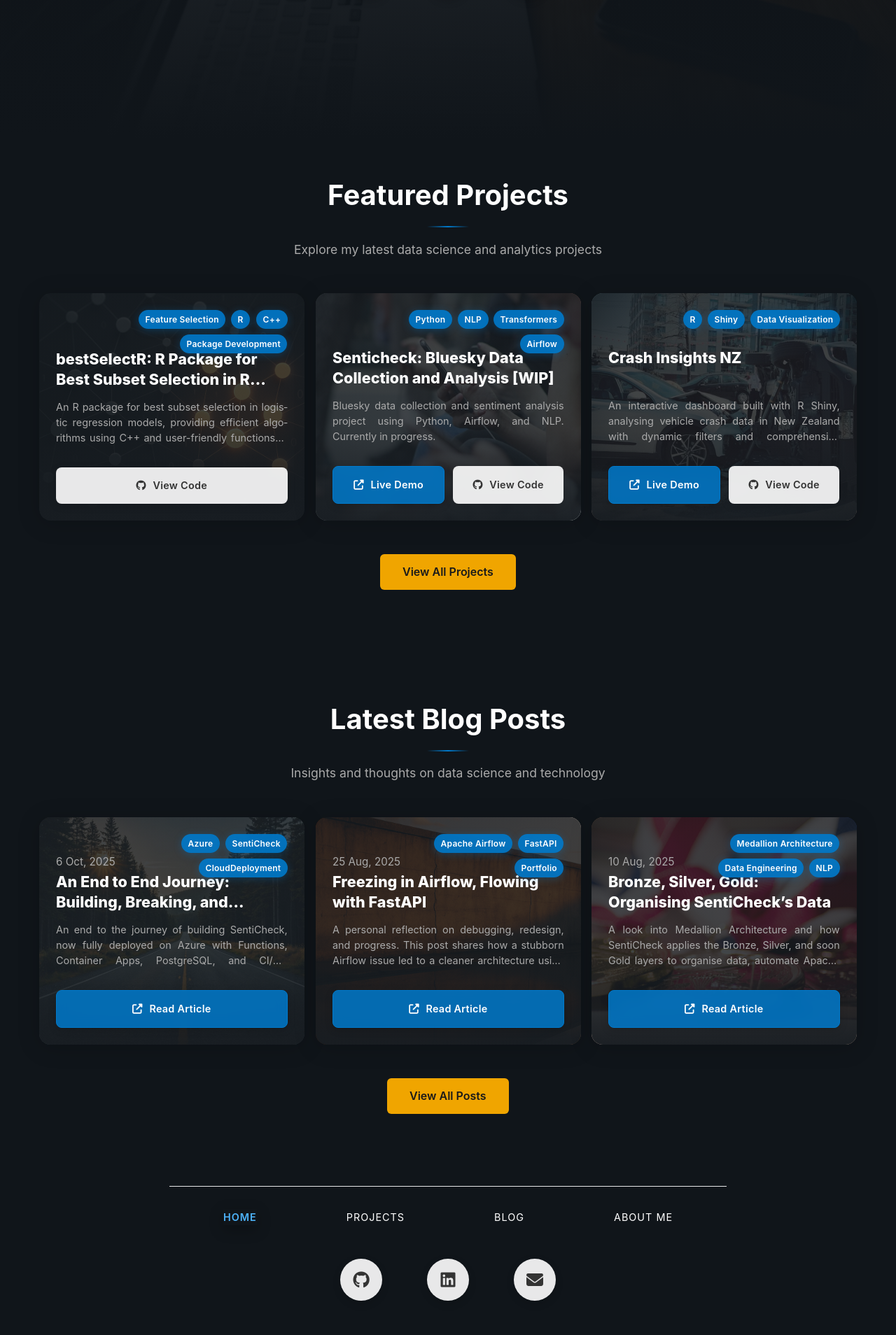
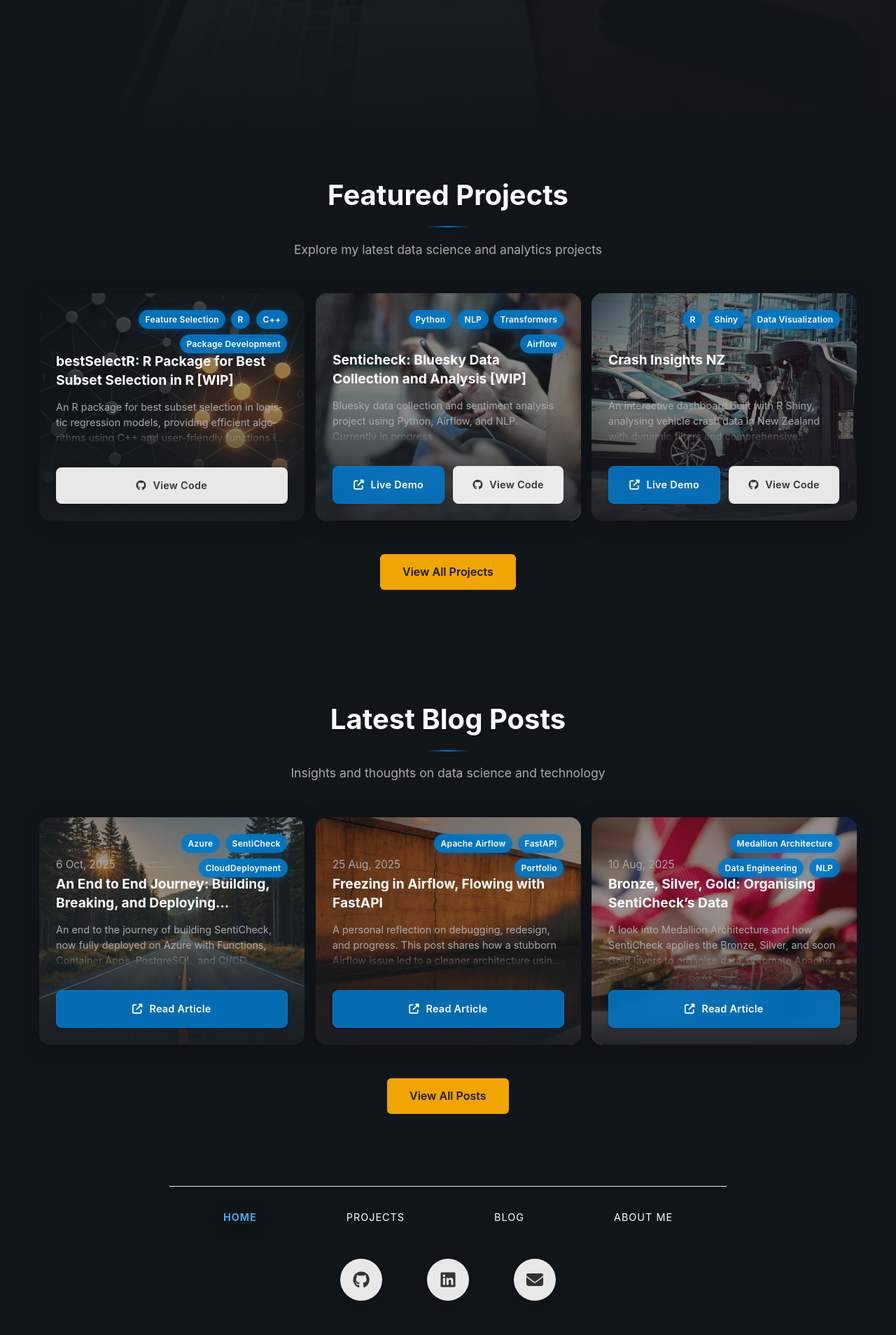
Before and after one commit to marcovietovega/portfolio, a Jekyll site: the page built from index.md, in a window 1280 px wide. Shown: the part 702-2610 px from the top of the page at 70% size. Built offline with Jekyll 4.4.1, drawn with Linux system fonts in a browser that asks for light colours.

Commit message:
style: add fade mask to truncated card descriptions

```diff
--- a/_sass/partials/_cards.scss
+++ b/_sass/partials/_cards.scss
@@ -3,26 +3,26 @@
 /* Cards Grid */
 .cards-grid {
   display: grid;
-  grid-template-columns: repeat(auto-fit, minmax(350px, 1fr));
+  grid-template-columns: repeat(3, 1fr);
   gap: 1rem;
   margin-bottom: 3rem;
 }
 
 .card {
   position: relative;
-  background: rgba(24, 29, 34, 0.85);
-  border-radius: 16px;
+  background: var(--color-card);
+  border-radius: var(--radius);
   overflow: hidden;
   box-shadow: 0 4px 32px rgba(0, 0, 0, 0.18);
   border: none;
   display: flex;
   flex-direction: column;
-  color: #fff;
+  color: var(--color-text);
 }
 
 .card:hover {
   transform: translateY(-5px);
-  box-shadow: 0 8px 30px rgba(0, 0, 0, 0.12);
+  box-shadow: 0 12px 40px rgba(0, 0, 0, 0.25);
 }
 
 .clickable-card {
@@ -52,8 +52,8 @@
   inset: 0;
   background: linear-gradient(
     to bottom,
-    rgba(24, 29, 34, 0.82) 60%,
-    rgba(24, 29, 34, 0.98) 100%
+    rgba(24, 29, 34, 0.45) 50%,
+    rgba(24, 29, 34, 0.95) 100%
   );
   z-index: 1;
   pointer-events: none;
@@ -81,24 +81,25 @@
   width: auto;
   margin-bottom: 0.1rem;
   text-align: left;
-  color: #aaa;
+  color: var(--color-text-muted);
   white-space: nowrap;
   overflow: hidden;
   text-overflow: ellipsis;
 }
 
 .card-title {
+  font-family: var(--font-display);
   display: -webkit-box;
   -webkit-line-clamp: 2; // Limit to 2 lines
   line-clamp: 2;
   -webkit-box-orient: vertical;
   overflow: hidden;
   text-overflow: ellipsis;
-  height: calc(1.35em * 2); // Adjusted for 2 lines
-  line-height: 1.35em; // Should match your design
-  font-size: 1.35rem;
-  font-weight: 800;
-  color: #fff;
+  height: calc(1.4em * 2); // Adjusted for 2 lines
+  line-height: 1.4em; // Should match your design
+  font-size: 1.2rem;
+  font-weight: 700;
+  color: var(--color-text);
   margin: 0 0;
   word-break: break-word;
   hyphens: auto;
@@ -107,8 +108,8 @@
 
 .card-description {
   font-size: 0.9rem;
-  text-align: justify;
-  color: #aaa;
+  text-align: left;
+  color: var(--color-text-muted);
   margin-bottom: 1rem;
   line-height: 1.5;
   word-break: break-word;
@@ -121,6 +122,8 @@
   overflow: hidden;
   text-overflow: ellipsis;
   height: calc(1.5em * 3);
+  -webkit-mask-image: linear-gradient(to bottom, black 60%, transparent 100%);
+  mask-image: linear-gradient(to bottom, black 60%, transparent 100%);
 }
 
 .card-tags {
@@ -165,13 +168,13 @@
   font-size: 0.75rem;
   font-weight: 600;
   background: rgba(0, 122, 204, 0.9);
-  color: #fff;
+  color: var(--color-text);
   box-shadow: 0 2px 12px rgba(0, 122, 204, 0.3);
 }
 
 .tag:hover {
-  background: #007acc;
-  color: #fff;
+  background: var(--color-primary);
+  color: var(--color-text);
   box-shadow: 0 4px 16px rgba(77, 179, 250, 0.18);
 }
 
```
